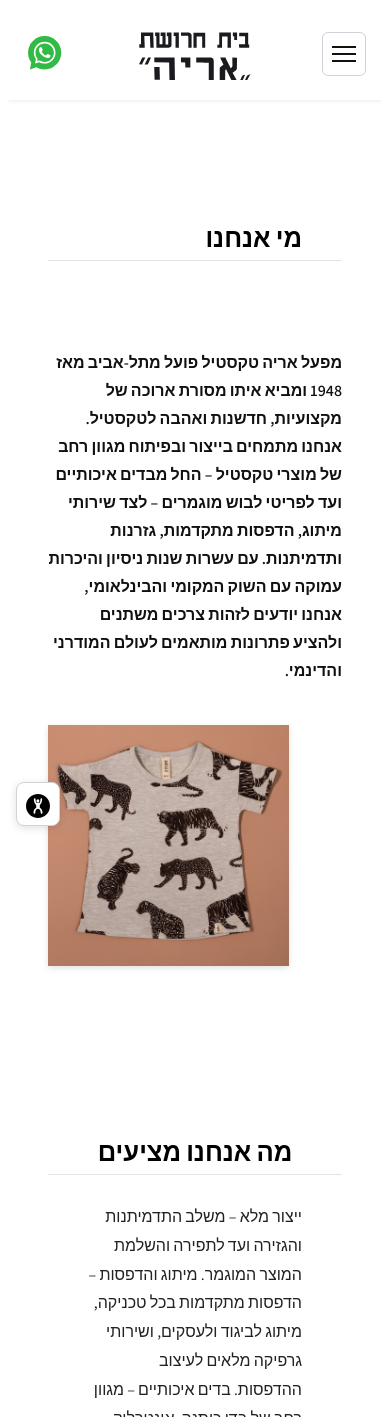
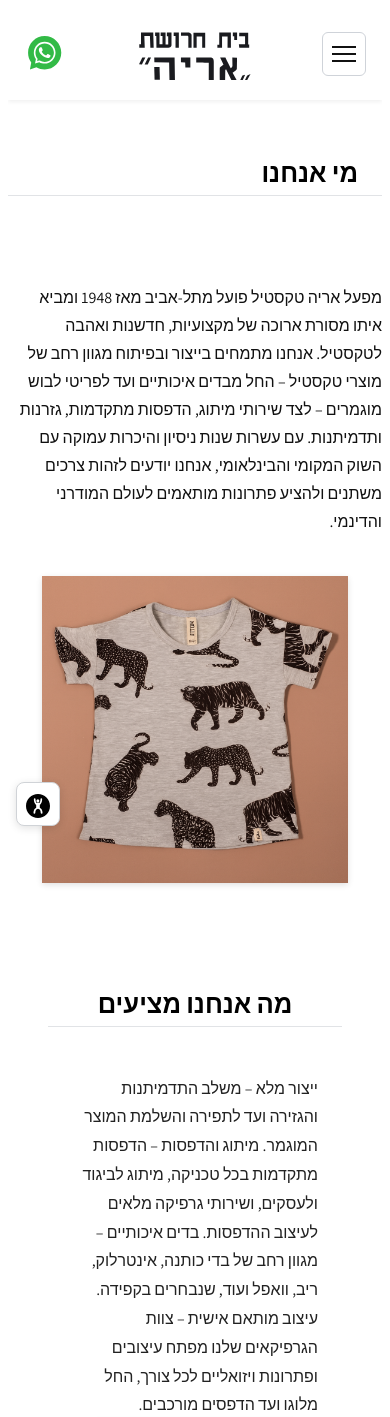
Before and after one commit to levynchi/arye-textile-branding, a Django app: page /about/ in a window 390 px wide. Shown: the top 1417 px of the page. Run offline with Django 5.2, Linux system fonts and the light colour scheme; data that the repository does not hold is empty; some web fonts are replaced.

Commit message:
About (mobile): center images horizontally; unset hero fixed height on mobile; reduce heading top padding to 10px and unify underline width; align intro image to right on desktop; prepare CTA placement

```diff
--- a/main/templates/about.html
+++ b/main/templates/about.html
@@ -9,7 +9,7 @@
     <link rel="preconnect" href="https://fonts.gstatic.com" crossorigin>
     <link href="https://fonts.googleapis.com/css2?family=Suez+One&family=Nunito:wght@400;600;700&family=Assistant:wght@400;600;700;800&display=swap" rel="stylesheet">
     <link rel="stylesheet" href="{% static 'main.css' %}?v=20250904g" />
-    <link rel="stylesheet" href="{% static 'about.css' %}?v=20250904k" />
+    <link rel="stylesheet" href="{% static 'about.css' %}?v=20250905a" />
     <link rel="stylesheet" href="{% static 'branding.css' %}?v=20250829c" />
 </head>
 <body>
@@ -42,7 +42,7 @@
                     <h2 class="about-teaser">מה אנחנו מציעים</h2>
                 </div>
                 <section class="intro" aria-label="מיתוג טקסטיל בהתאמה אישית">
-                    <div class="page-inner">
+                    <div class="page-inner-about">
                         <div class="category-text">
                             <p>
                                 ייצור מלא – משלב התדמיתנות והגזירה ועד לתפירה והשלמת המוצר המוגמר. מיתוג והדפסות – הדפסות מתקדמות בכל טכניקה, מיתוג לביגוד ולעסקים, ושירותי גרפיקה מלאים לעיצוב ההדפסות. בדים איכותיים – מגוון רחב של בדי כותנה, אינטרלוק, ריב, וואפל ועוד, שנבחרים בקפידה. עיצוב מותאם אישית – צוות הגרפיקאים שלנו מפתח עיצובים ופתרונות ויזואליים לכל צורך, החל מלוגו ועד הדפסים מורכבים.
@@ -52,6 +52,7 @@
                             <img src="{% static 'there-is-baby-bodysuit-with-picture-animals-it.jpg' %}" alt="דוגמה למיתוג טקסטיל - ARYE TEXTILE" loading="lazy" />
                         </figure>
                     </div>
+
 
                     <!-- Extra section like about-hero placed above the photos grid -->
                     <section class="about-hero" aria-label="מי אנחנו">
@@ -71,6 +72,10 @@
                                 </figure>
                             </div>
                         </div>
+                                            <div class="grid-cta-below">
+                                            <a class="slider-all" href="/photos/" aria-label="לגלרייה">לגלרייה</a>
+                    </div>
+
                     </section>
 
 
--- a/static/about.css
+++ b/static/about.css
@@ -4,13 +4,13 @@
 
 /* Section: מי אנחנו */
 .about-hero{padding:40px 0;}
-.ah-inner{max-width:1400px;margin:0 auto;padding:0 40px;}
+.ah-inner{max-width:1400px;margin:0 auto;padding:0 0px;}
 .ah-title{font-family:'Assistant',var(--font-sans);font-size:clamp(2rem,4.2vw,3rem);font-weight:800;text-align:right;display:inline-block;position:relative;margin:0 0 12px;padding-bottom:10px;}
 .ah-title::after{content:"";position:absolute;inset-inline-start:0;bottom:0;height:2px;width:130%;background:#d7dbdf;border-radius:2px;}
 .ah-grid{display:grid;grid-template-columns:1fr 1fr;gap:24px;align-items:center;padding-top:72px;grid-template-areas:"image text";direction:ltr}
 .ah-image{margin:0;justify-self:center;grid-area:image}
-.ah-image img{width:68%;max-width:560px;height:auto;display:block;box-shadow:0 2px 6px rgba(0,0,0,.12);}
-.ah-text{font-family:'Assistant',var(--font-sans);font-weight:600;font-size:clamp(1rem,1.6vw,1.15rem);line-height:1.75;color:#111;grid-area:text;direction:rtl;text-align:right}
+.ah-image img{width:68%;max-width:560px;height:380px;display:block;box-shadow:0 2px 6px rgba(0,0,0,.12);object-fit:cover}
+.ah-text{font-family:'Assistant',var(--font-sans);font-size:clamp(1rem,1.6vw,1.15rem);line-height:1.75;color:#111;grid-area:text;direction:rtl;text-align:right}
 .ah-text .ah-title{margin:0 0 12px;}
 
 /* Divider-like spacing to evoke the screenshot */
@@ -22,7 +22,7 @@
 
 @media (max-width:960px){
   .ah-grid{grid-template-columns:1fr;grid-template-areas:"text" "image"}
-  .ah-image img{width:82%;}
+  .ah-image img{width:82%; margin:0 auto; height:auto}
 }
 
 /* Section: מה אנחנו מציעים */
@@ -41,3 +41,38 @@
   .ao-image{justify-self:center}
   .ao-image img{width:82%}
 }
+
+/* Intro section grid container customized for About */
+.page-inner-about{
+  max-width:1400px;
+  margin:0 auto;
+  padding:78px 40px 40px; /* top padding 78px as requested */
+  display:grid;
+  grid-template-columns:1fr 1fr;
+  grid-template-areas:
+    "title title"
+    "text image";
+  align-items:center;
+  direction:ltr;
+}
+
+.page-inner-about .category-text{grid-area:text; direction:rtl; text-align:right}
+.page-inner-about .category-image{grid-area:image; margin:0; justify-self:end; text-align:right}
+.page-inner-about .category-image img{width:68%; max-width:560px; height:auto; display:block; box-shadow:0 2px 6px rgba(0,0,0,.12); border:1px solid #cfd6dc; margin-inline-start:auto}
+
+@media (max-width:960px){
+  .page-inner-about{grid-template-columns:1fr; grid-template-areas:"text" "image"; padding:48px 24px}
+  .page-inner-about .category-image{justify-self:center}
+  .page-inner-about .category-image img{width:82%; margin:0 auto}
+}
+
+/* Mobile: unify heading underline width and reduce top padding on About page */
+@media (max-width:960px){
+  .about-page .category-heading{
+    max-width:100%;
+    width:100%;
+    margin:0 auto;
+    padding:10px 24px 6px;
+    border-bottom:1px solid #e1e3e6;
+  }
+}
--- a/static/main.css
+++ b/static/main.css
@@ -147,7 +147,7 @@ ul.menu a:hover::after, ul.menu a:focus-visible::after {transform:scaleX(1);}
 .category-list li{font-size:clamp(1rem,1.5vw,1.15rem);font-family:'Assistant',var(--font-sans)}
 
 /* Shared CTA below galleries (centered) */
-.grid-cta-below{max-width:1500px;margin:16px auto 30px;padding:0 40px;display:flex;justify-content:center}
+.grid-cta-below{max-width:1500px;margin:100px auto 30px;padding:0 40px;display:flex;justify-content:center}
 
 /* Shared pill button used on home and category pages */
 .slider-all{display:inline-flex;align-items:center;justify-content:center;padding:18px 32px;border-radius:999px;border:1px solid #2e2f30;color:#2e2f30;text-decoration:none;font-family:'Arial','Heebo',sans-serif;font-weight:700;background:#fff;font-size:clamp(1.2rem, 2.2vw, 1.6rem)}
```
